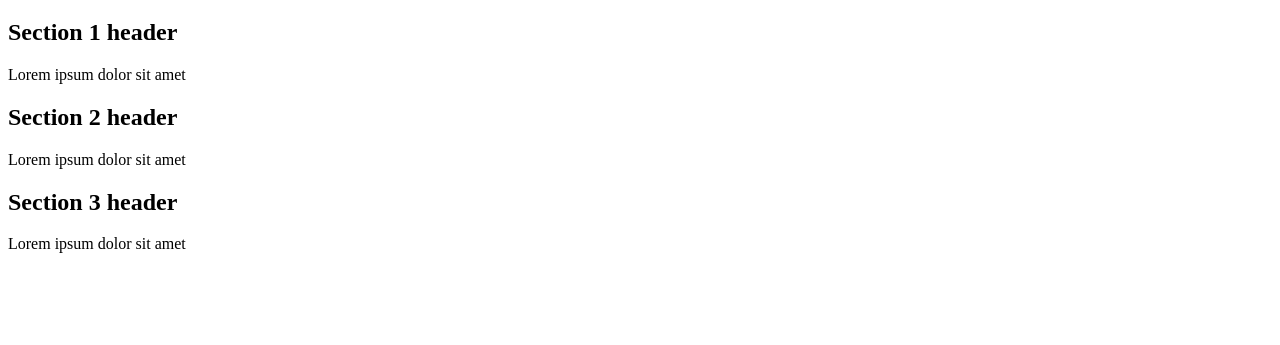
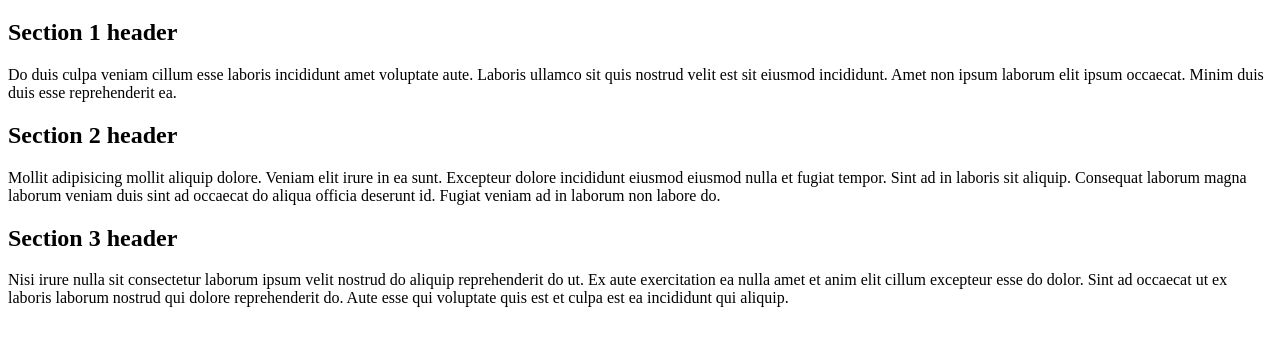
Before and after one commit to flower-girl-eli/HTML_CSS_JS_web_dev_coursera, a plain HTML site: page week2/index.html in a window 1280 px wide. Shown: the part 61-406 px from the top of the page. Drawn offline with Linux system fonts and the light colour scheme.

Commit message:
New longer lipsum

```diff
--- a/week2/index.html
+++ b/week2/index.html
@@ -10,17 +10,17 @@
         <div class = "content">
             <section>
                 <h2 class = "chicken">Section 1 header</h2>
-                <p>Lorem ipsum dolor sit amet</p>
+                <p>Do duis culpa veniam cillum esse laboris incididunt amet voluptate aute. Laboris ullamco sit quis nostrud velit est sit eiusmod incididunt. Amet non ipsum laborum elit ipsum occaecat. Minim duis duis esse reprehenderit ea.</p>
             </section>
 
             <section>
                 <h2 class = "beef">Section 2 header</h2>
-                <p>Lorem ipsum dolor sit amet</p>
+                <p>Mollit adipisicing mollit aliquip dolore. Veniam elit irure in ea sunt. Excepteur dolore incididunt eiusmod eiusmod nulla et fugiat tempor. Sint ad in laboris sit aliquip. Consequat laborum magna laborum veniam duis sint ad occaecat do aliqua officia deserunt id. Fugiat veniam ad in laborum non labore do.</p>
             </section>
 
             <section>
                 <h2 class = "sushi">Section 3 header</h2>
-                <p>Lorem ipsum dolor sit amet</p>
+                <p>Nisi irure nulla sit consectetur laborum ipsum velit nostrud do aliquip reprehenderit do ut. Ex aute exercitation ea nulla amet et anim elit cillum excepteur esse do dolor. Sint ad occaecat ut ex laboris laborum nostrud qui dolore reprehenderit do. Aute esse qui voluptate quis est et culpa est ea incididunt qui aliquip.</p>
             </section>
         </div>
     </body>
```
